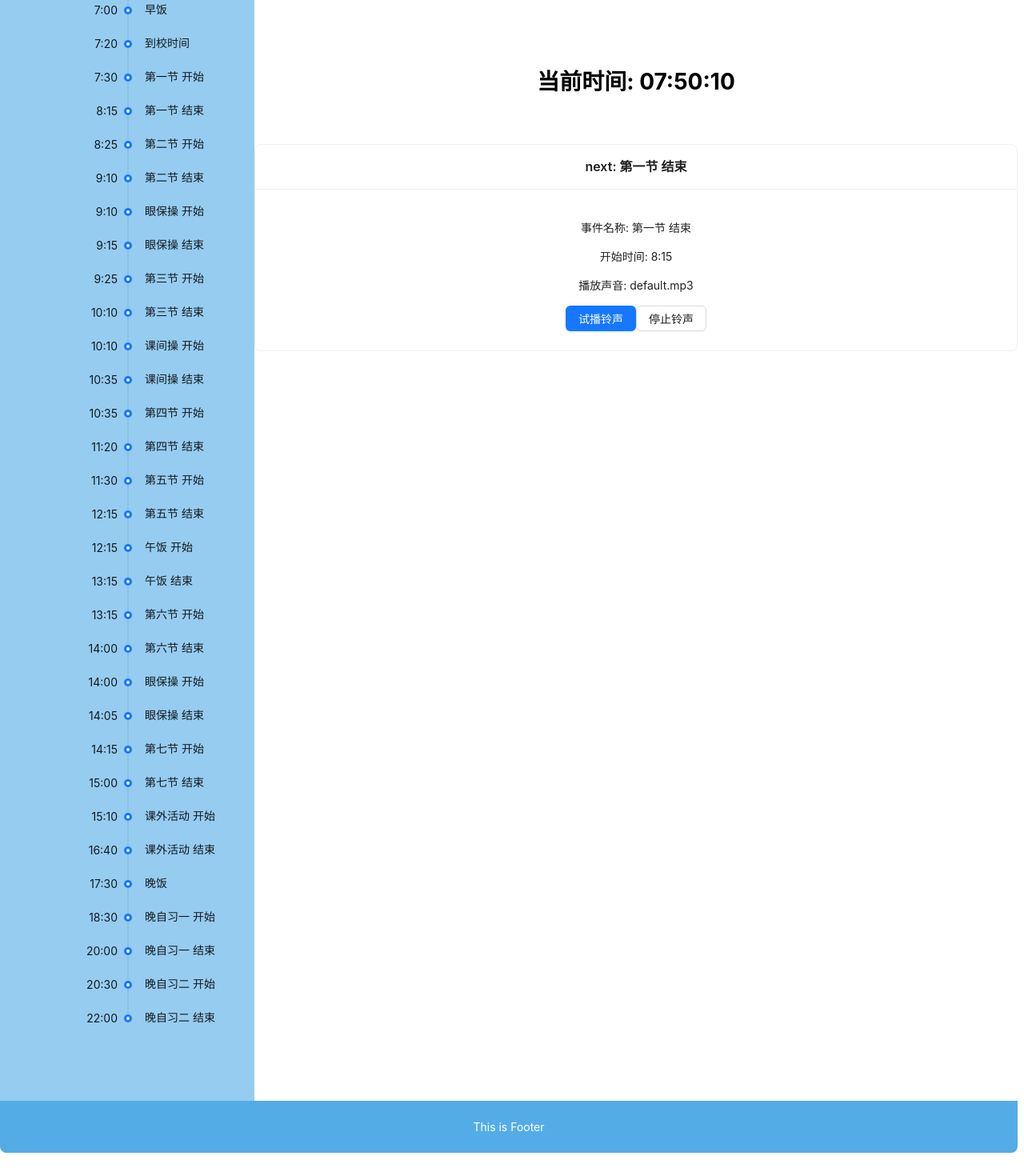
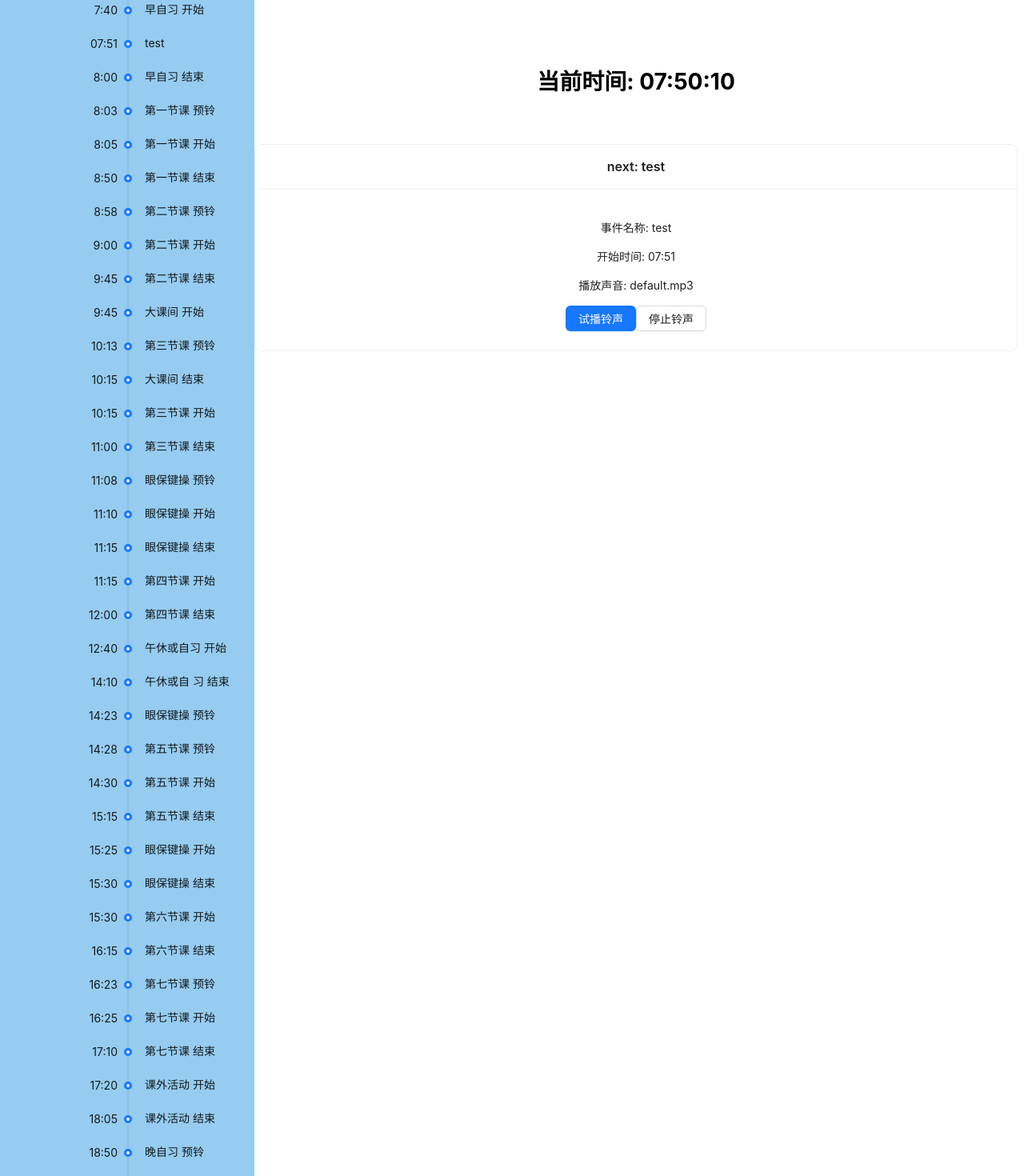
Before and after one commit to Keyboard-Society/school-broadcast-simulator, a React (Create React App) app: page / in a window 1280 px wide. Shown: the part 180-1650 px from the top of the page at 80% size. Before the commit the page ends 1621 px from the top, so only its background shows below. Built offline with nearby package versions, Linux system fonts and the light colour scheme.

Commit message:
feature: add test node

```diff
--- a/src/App.tsx
+++ b/src/App.tsx
@@ -36,7 +36,6 @@ const App: React.FC = () => {
     console.log("closestNode", closestNode);
   };
 
-  useEffect(() => {
   const updateTime = () => {
     const now = new Date();
     const current = now.toLocaleTimeString(undefined, {
@@ -52,7 +51,7 @@ const App: React.FC = () => {
       findNextNode();
     }
   };
-
+  useEffect(() => {
     updateTime();
     // 每隔 1000 毫秒（即 1 秒）执行一次 updateTime 函数
     const interval = setInterval(updateTime, 1000);
--- a/src/Node.tsx
+++ b/src/Node.tsx
@@ -39,6 +39,16 @@ export function get_default_nodes() {
     if (!node.mp3) {
       node.mp3 = "default.mp3";
     }
+    if (node.name === "test") {
+      const currentTime = new Date();
+      currentTime.setMinutes(currentTime.getMinutes() + 1);
+      node.start_time = currentTime.toLocaleTimeString("en-US", {
+        hour: "2-digit",
+        minute: "2-digit",
+        hour12: false,
+      });
+      console.log("test node set ", node);
+    }
     return node;
   });
 
@@ -47,7 +57,7 @@ export function get_default_nodes() {
 }
 
 export function next_node(nodes: NodeProps[]) {
-  let ret_node = null;
+  let ret_node = nodes[0];
   const current_time = new Date();
   for (const node of nodes) {
     if (
@@ -57,11 +67,6 @@ export function next_node(nodes: NodeProps[]) {
       ret_node = node;
       break;
     }
-  }
-
-  // If no node is found, return the first node
-  if (!ret_node) {
-    ret_node = nodes[0];
   }
 
   console.log("next_node", ret_node);
--- a/src/default_nodes.json
+++ b/src/default_nodes.json
@@ -1,69 +1,117 @@
 {
-  "name":"默认",
-  "node":"",
+  "name": "夏季作息时间表",
+  "node": "(5月1日至9月30日执行)",
+  "end_time": "18:30",
   "nodes": [
     {
       "name": "起床",
-      "start_time": "6:30",
+      "start_time": "6:10",
       "mp3": "default.mp3",
       "note": "起床 开始啦",
       "color": null
     },
     {
-      "name": "早锻炼",
-      "start_time": "6:45",
+      "name": "早自习 预铃",
+      "start_time": "7:30",
       "mp3": "default.mp3",
-      "note": "早锻炼 开始啦",
+      "note": "早自习 预铃 开始啦",
       "color": null
     },
+    { "name": "早自习 开始", "start_time": "7:40" },
+    { "name": "早自习 结束", "start_time": "8:00" },
     {
-      "name": "早饭",
-      "start_time": "7:00",
+      "name": "第一节课 预铃",
+      "start_time": "8:03",
       "mp3": "default.mp3",
-      "note": "早饭 开始啦",
+      "note": "第一节课 预铃 开始啦",
       "color": null
     },
+    { "name": "第一节课 开始", "start_time": "8:05" },
+    { "name": "第一节课 结束", "start_time": "8:50" },
     {
-      "name": "到校时间",
-      "start_time": "7:20",
+      "name": "第二节课 预铃",
+      "start_time": "8:58",
       "mp3": "default.mp3",
-      "note": "到校时间 开始啦",
+      "note": "第二节课 预铃 开始啦",
       "color": null
     },
-    { "name": "第一节 开始", "start_time": "7:30" },
-    { "name": "第一节 结束", "start_time": "8:15" },
-    { "name": "第二节 开始", "start_time": "8:25" },
-    { "name": "第二节 结束", "start_time": "9:10" },
-    { "name": "眼保操 开始", "start_time": "9:10" },
-    { "name": "眼保操 结束", "start_time": "9:15" },
-    { "name": "第三节 开始", "start_time": "9:25" },
-    { "name": "第三节 结束", "start_time": "10:10" },
-    { "name": "课间操 开始", "start_time": "10:10" },
-    { "name": "课间操 结束", "start_time": "10:35" },
-    { "name": "第四节 开始", "start_time": "10:35" },
-    { "name": "第四节 结束", "start_time": "11:20" },
-    { "name": "第五节 开始", "start_time": "11:30" },
-    { "name": "第五节 结束", "start_time": "12:15" },
-    { "name": "午饭 开始", "start_time": "12:15" },
-    { "name": "午饭 结束", "start_time": "13:15" },
-    { "name": "第六节 开始", "start_time": "13:15" },
-    { "name": "第六节 结束", "start_time": "14:00" },
-    { "name": "眼保操 开始", "start_time": "14:00" },
-    { "name": "眼保操 结束", "start_time": "14:05" },
-    { "name": "第七节  开始", "start_time": "14:15" },
-    { "name": "第七节 结束", "start_time": "15:00" },
-    { "name": "课外活动 开始", "start_time": "15:10" },
-    { "name": "课外活动 结束", "start_time": "16:40" },
+    { "name": "第二节课 开始", "start_time": "9:00" },
+    { "name": "第二节课 结束", "start_time": "9:45" },
+    { "name": "大课间 开始", "start_time": "9:45" },
+    { "name": "大课间 结束", "start_time": "10:15" },
     {
-      "name": "晚饭",
-      "start_time": "17:30",
+      "name": "第三节课 预铃",
+      "start_time": "10:13",
       "mp3": "default.mp3",
-      "note": "晚饭 开始啦",
+      "note": "第三节课 预铃 开始啦",
       "color": null
     },
-    { "name": "晚自习一 开始", "start_time": "18:30" },
-    { "name": "晚自习一 结束", "start_time": "20:00" },
-    { "name": "晚自习二 开始", "start_time": "20:30" },
-    { "name": "晚自习二 结束", "start_time": "22:00" }
+    { "name": "第三节课 开始", "start_time": "10:15" },
+    { "name": "第三节课 结束", "start_time": "11:00" },
+    {
+      "name": "眼保键操 预铃",
+      "start_time": "11:08",
+      "mp3": "default.mp3",
+      "note": "眼保键操 预铃 开始啦",
+      "color": null
+    },
+    { "name": "眼保键操 开始", "start_time": "11:10" },
+    { "name": "眼保键操 结束", "start_time": "11:15" },
+    { "name": "第四节课 开始", "start_time": "11:15" },
+    { "name": "第四节课 结束", "start_time": "12:00" },
+    { "name": "午休或自习 开始", "start_time": "12:40" },
+    { "name": "午休或自 习 结束", "start_time": "14:10" },
+    {
+      "name": "第五节课 预铃",
+      "start_time": "14:28",
+      "mp3": "default.mp3",
+      "note": "第五节课 预铃 开始啦",
+      "color": null
+    },
+    { "name": "第五节课 开始", "start_time": "14:30" },
+    { "name": "第五节课 结束", "start_time": "15:15" },
+    {
+      "name": "眼保键操 预铃",
+      "start_time": "14:23",
+      "mp3": "default.mp3",
+      "note": "眼保键操 预铃 开始啦",
+      "color": null
+    },
+    { "name": "眼保键操 开始", "start_time": "15:25" },
+    { "name": "眼保键操 结束", "start_time": "15:30" },
+    { "name": "第六节课 开始", "start_time": "15:30" },
+    { "name": "第六节课 结束", "start_time": "16:15" },
+    {
+      "name": "第七节课 预铃",
+      "start_time": "16:23",
+      "mp3": "default.mp3",
+      "note": "第七节课 预铃 开始啦",
+      "color": null
+    },
+    { "name": "第七节课 开始", "start_time": "16:25" },
+    { "name": "第七节课 结束", "start_time": "17:10" },
+    { "name": "课外活动 开始", "start_time": "17:20" },
+    { "name": "课外活动 结束", "start_time": "18:05" },
+    {
+      "name": "晚自习 预铃",
+      "start_time": "18:50",
+      "mp3": "default.mp3",
+      "note": "晚自习 预铃 开始啦",
+      "color": null
+    },
+    { "name": "第一节 开始", "start_time": "19:00" },
+    { "name": "第一节 结束", "start_time": "20:00" },
+    { "name": "第二节  开始", "start_time": "20:10" },
+    { "name": "第二节 结束", "start_time": "21:10" },
+    { "name": "第三节 开始", "start_time": "21:20" },
+    { "name": "第三节 结束", "start_time": "22:00" },
+    {
+      "name": "就寝",
+      "start_time": "22:30",
+      "mp3": "default.mp3",
+      "note": "就寝 开始啦",
+      "color": null
+    },
+    { "name": "test", "start_time": "22:30" }
   ]
 }
```
Also changed, not shown: 1 other file (tests, documents, lock files or other folders). Lines whose indentation alone changed are shown as unchanged.
